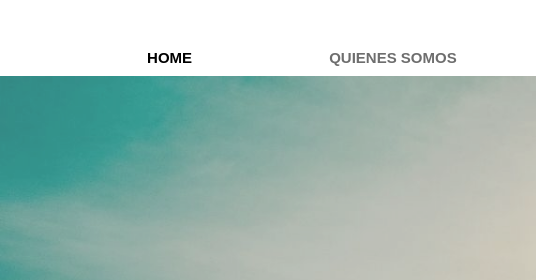
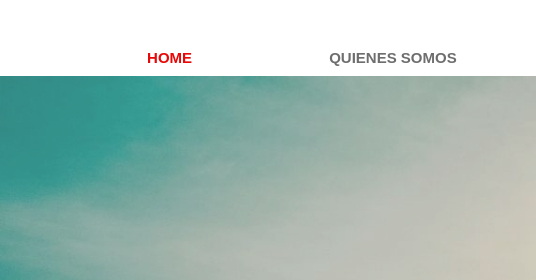
Before and after one commit to maurohcardona/Bentica, a plain HTML site: page Index.html in a window 1280 px wide. In both pictures the pointer is over the link "HOME". Shown: the part 162-442 px from the top of the page, 0-536 px from the left. Drawn offline with Linux system fonts and the light colour scheme.

Commit message:
hover de negro a rojo

```diff
--- a/style.css
+++ b/style.css
@@ -54,7 +54,7 @@ li a {
     font-size: 12px;
 }
 li a:hover {
-    color: black;
+    color: rgb(231, 8, 8);
 
 }
 .main__fondo {
```
